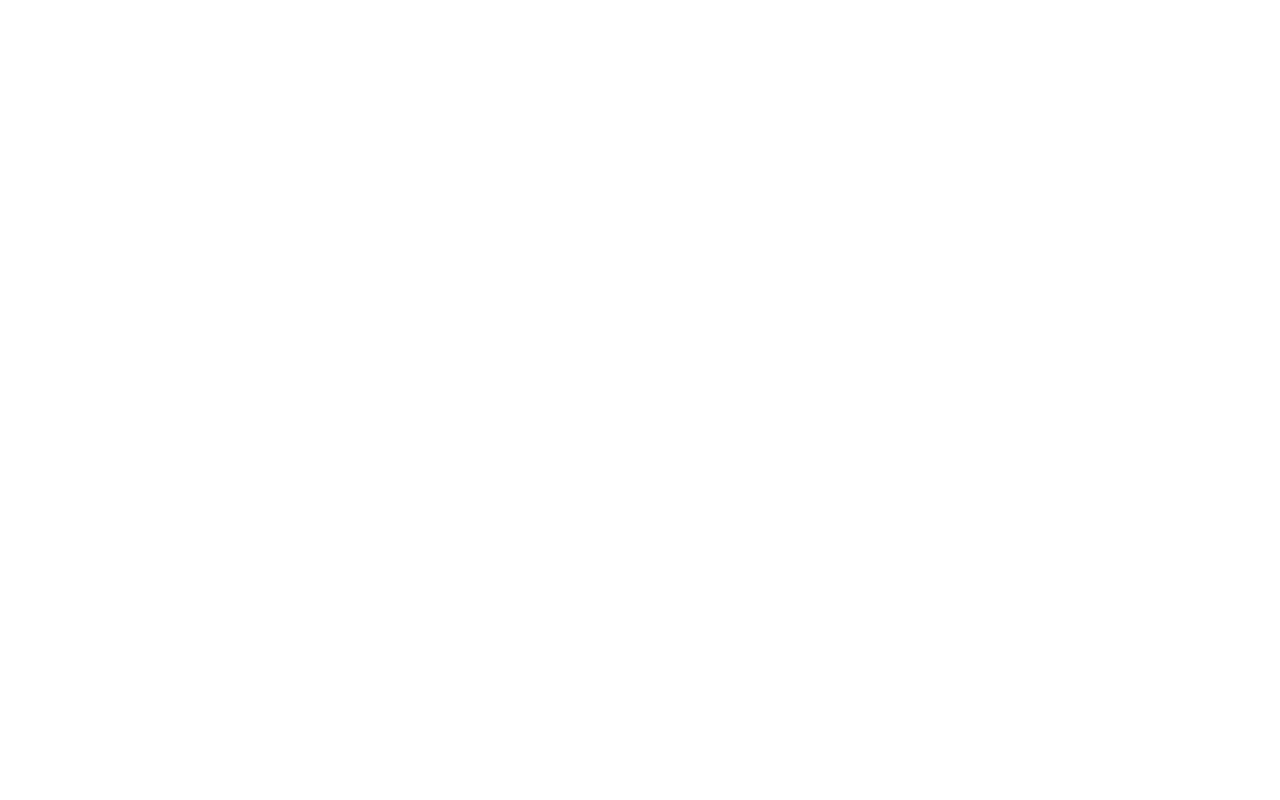
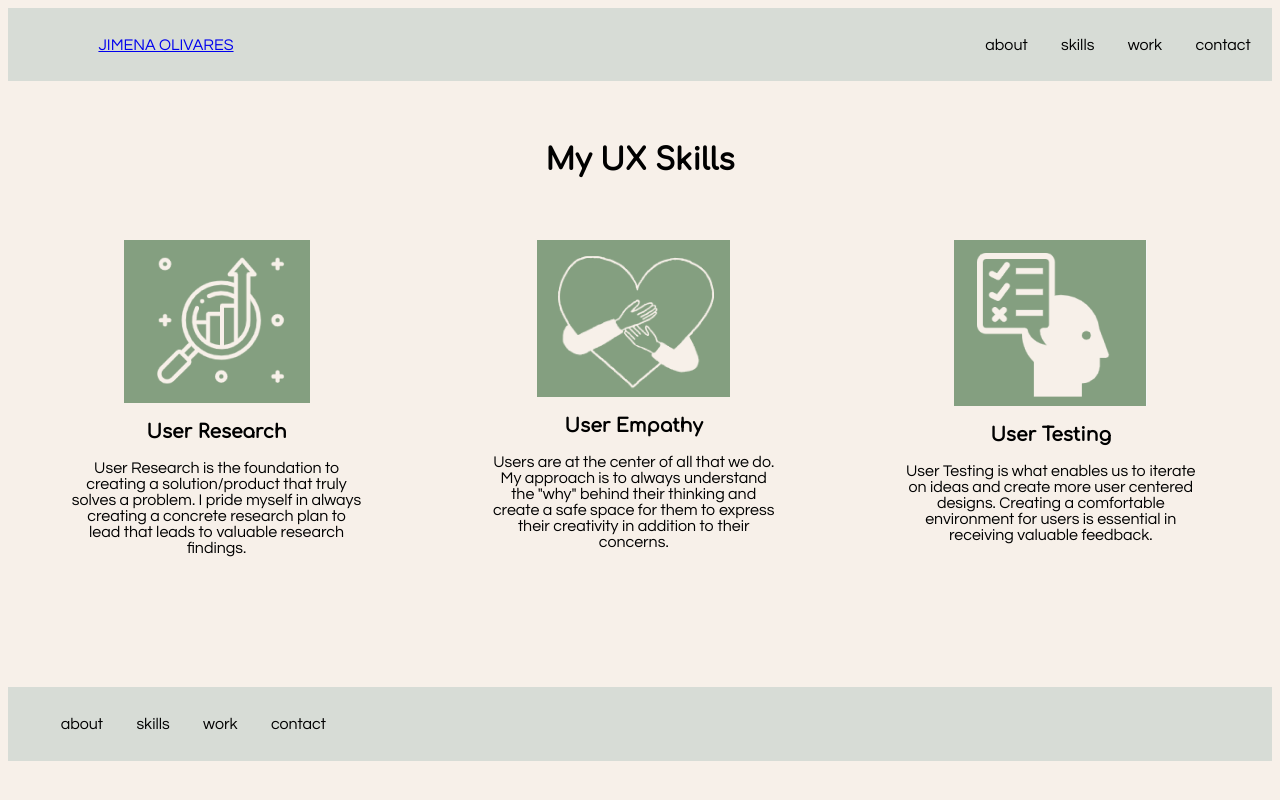
Before and after one commit to jimena1997/UX_UI_Hw_17, a plain HTML site: page skills.html in a window 1280 px wide. Drawn offline with Linux system fonts and the light colour scheme.

Commit message:
final attempt

```diff
--- a/css/style.css
+++ b/css/style.css
@@ -8,6 +8,7 @@
     padding: 1%;
     text-align: center;
 }
+
 header {
     background-color: #d7dcd6;
 }
@@ -44,14 +45,13 @@ footer {
     word-spacing: 30px;
     font-family: 'Questrial', sans-serif;
 
+
 }
 
-img {
+.content img {
     width: 220px;
     height: 300px;
-    display: block;
-    margin-left: auto;
-    margin-right: auto;
+
 
 }
 
@@ -74,7 +74,7 @@ button {
 }
 
 button:hover {
-background-color: black;
+    background-color: black;
 }
 
 footer ul li {
@@ -88,12 +88,80 @@ p {
     font-family: 'Questrial', sans-serif;
 }
 
+
+
 h1 {
     text-align: center;
     font-size: 20px;
     font-family: 'Comfortaa', cursive;
-    font-family: 'Raleway', sans-serif;
     font-size: 30px;
 }
 
 /* HMK 18 CODE STARTS HERE */
+.workGrid {
+    display: grid;
+    grid-template-rows: 400px 400px 400px;
+    grid-template-columns: 50% 30%;
+}
+
+img {
+    display: block;
+    margin-left: auto;
+    margin-right: auto;
+}
+
+.workGrid img {
+    width: auto;
+    height: 300px;
+
+}
+
+h4 {
+    font-family: 'Comfortaa', cursive;
+    text-align: center;
+}
+
+h3 {
+    font-family: 'Comfortaa', cursive;
+    text-align: center;
+}
+
+
+.flexContainer {
+    display: flex;
+    flex-direction: row;
+}
+
+.flexContainer div {
+    width: 33%;
+}
+
+.mySkills {
+    margin-bottom: 115px;
+}
+
+
+
+.mySkills p {
+    padding: 0 15%;
+}
+
+.mySkills h1 {
+    padding-top: 3%;
+    padding-bottom: 3%;
+}
+
+@media only screen and (max-width: 600px) {
+    .flexContainer {
+        display: flex;
+        flex-direction: column;
+    }
+    .flexContainer div {
+        width: 100%;
+    }
+    .workGrid {
+        display: grid;
+        grid-template-rows: 400px 400px 400px;
+        grid-template-columns: 50% 30%;
+    }
+}
--- a/skills.html
+++ b/skills.html
@@ -0,0 +1,88 @@
+<!DOCTYPE html>
+<html>
+
+<head>
+    <title>Jimena Olivares Portfolio</title>
+    <link href="css/style.css" rel="stylesheet">
+    <link rel="preconnect" href="https://fonts.googleapis.com">
+    <link rel="preconnect" href="https://fonts.gstatic.com" crossorigin>
+    <link href="https://fonts.googleapis.com/css2?family=Comfortaa:wght@500&family=Raleway:wght@400;600&display=swap"
+        rel="stylesheet">
+    <link rel="preconnect" href="https://fonts.googleapis.com">
+    <link rel="preconnect" href="https://fonts.gstatic.com" crossorigin>
+    <link href="https://fonts.googleapis.com/css2?family=Questrial&display=swap" rel="stylesheet">
+</head>
+
+<body>
+    <header class="navigation">
+        <div class="inline-block logo">
+            <p id="JimenaOlivares">
+                <a href=index.html>JIMENA OLIVARES</a>
+            </p>
+        </div>
+
+        <nav class="inline-block">
+            <ul>
+                <li class="inline-block">
+                    about
+                </li>
+                <li class="inline-block">
+                    skills
+                </li>
+                <li class="inline-block">
+                    work
+                </li>
+                <li class="inline-block">
+                    contact
+                </li>
+            </ul>
+        </nav>
+    </header>
+
+    <section class="mySkills">
+        <h1>My UX Skills</h1>
+        <div class=flexContainer>
+            <div><img src="Images/UserResearch.png">
+                <h3>User Research</h3>
+                <p>User Research is the foundation to creating a solution/product that truly solves a problem. I pride
+                    myself in always creating a concrete research plan to lead that leads to valuable research findings.
+                </p>
+            </div>
+
+            <div><img src="Images/UserEmpathy.png">
+                <h3>User Empathy</h3>
+                <p>Users are at the center of all that we do. My approach is to always understand the "why" behind their
+                    thinking and create a safe space for them to express their creativity in addition to their concerns.
+                </p>
+            </div>
+
+            <div><img src="Images/UserTesting.png">
+                <h3>User Testing</h3>
+                <p>User Testing is what enables us to iterate on ideas and create more user centered designs. Creating a
+                    comfortable environment for users is essential in receiving valuable feedback.
+                </p>
+            </div>
+        </div>
+    </section>
+
+
+    <footer>
+        <ul>
+            <li class="inline-block">
+                about
+            </li>
+            <li class="inline-block">
+                skills
+            </li>
+            <li class="inline-block">
+                work
+            </li>
+            <li class="inline-block">
+                contact
+            </li>
+        </ul>
+    </footer>
+
+</body>
+
+</html>
```
Also changed, not shown: index.html (+14 -12 lines), Images/FMSCMobile.homepage.png (added), Images/TeachReachMobile.homepage.png (added), Images/UserEmpathy.png (added), Images/UserResearch.png (added), Images/UserTesting.png (added).
